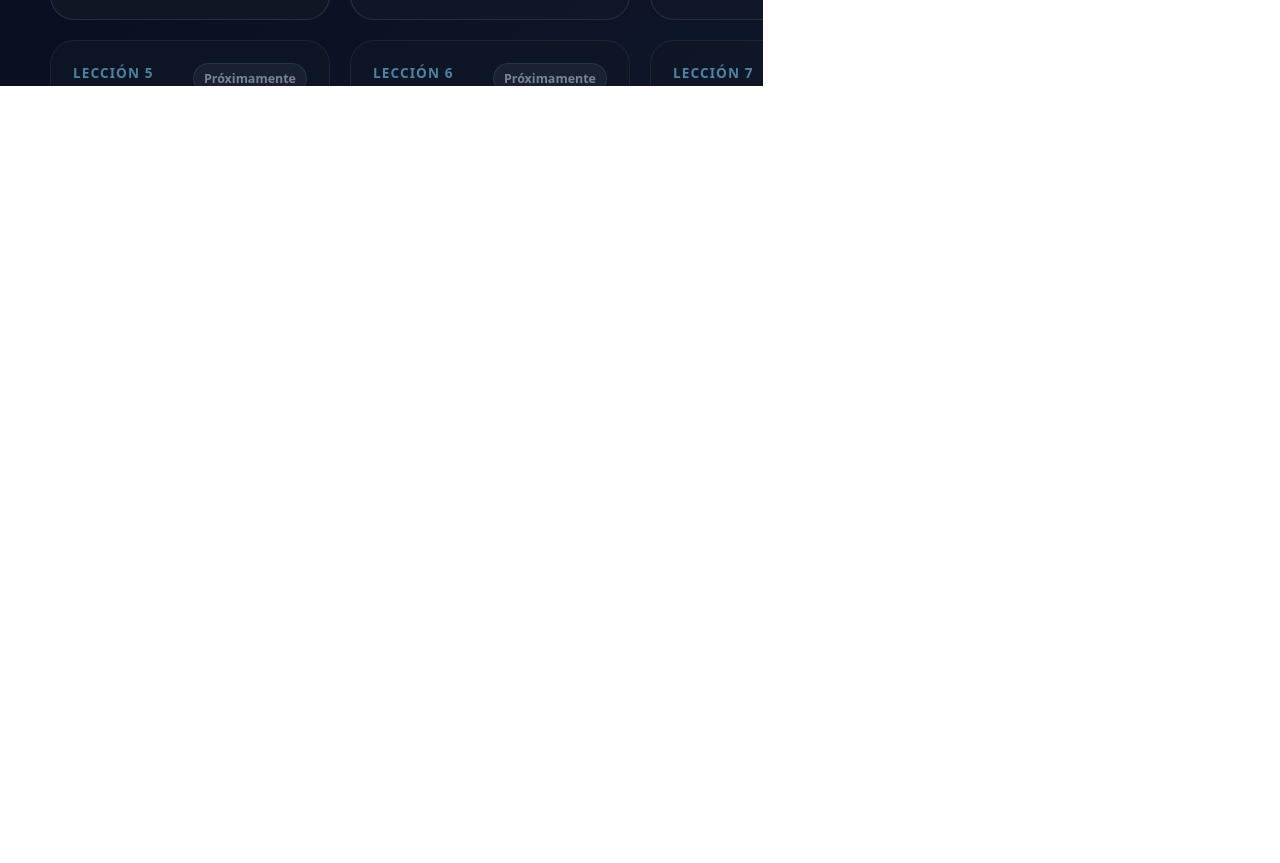
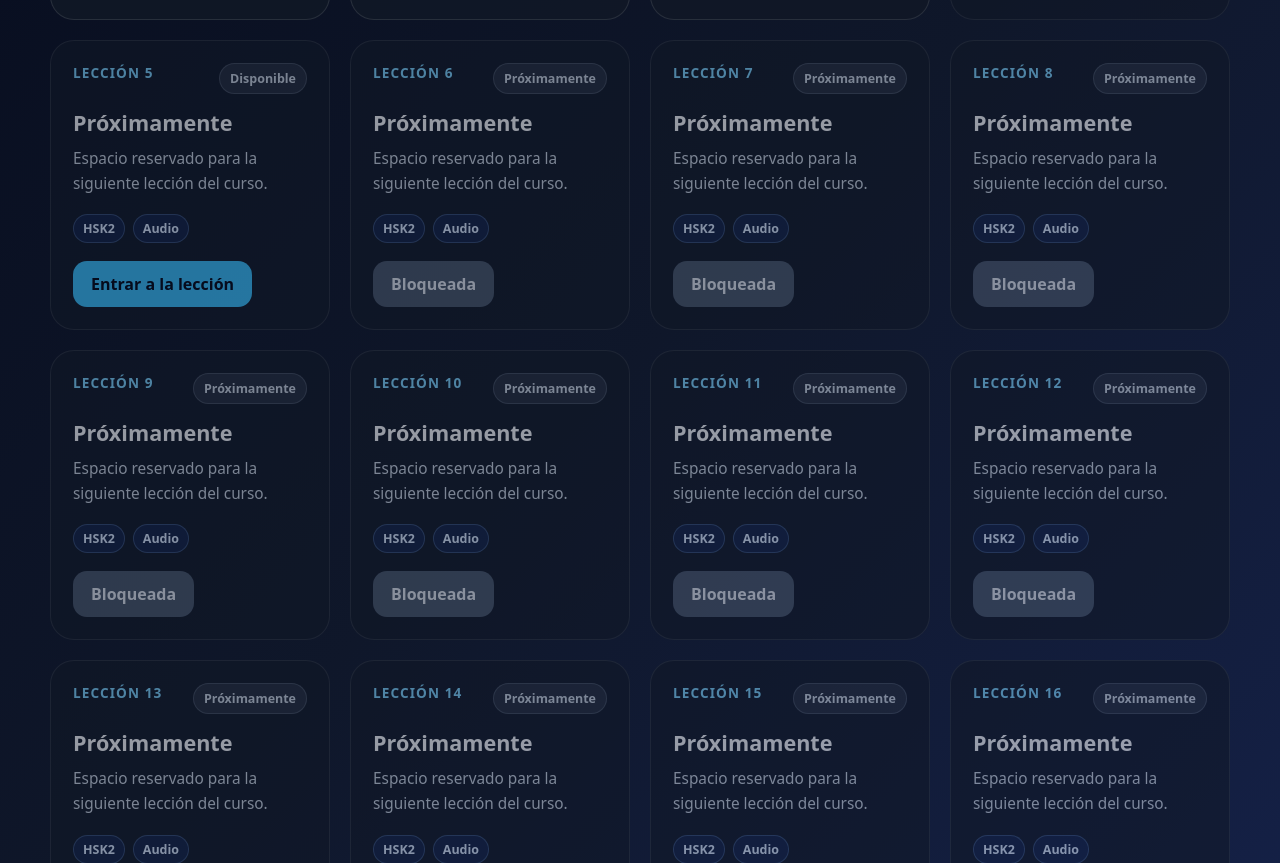
Before and after one commit to hum328-tech/hsk2, a plain HTML site: page index.html in a window 1280 px wide. Shown: the part 1185-2048 px from the top of the page. Drawn offline with Linux system fonts and the light colour scheme.

Commit message:
Update index.html

```diff
--- a/index.html
+++ b/index.html
@@ -449,13 +449,13 @@
         <div>
           <div class="lesson-top">
             <div class="lesson-number">LECCIÓN 5</div>
-            <div class="status locked-badge">Próximamente</div>
+            <div class="status locked-badge">Disponible</div>
           </div>
           <h3>Próximamente</h3>
           <p>Espacio reservado para la siguiente lección del curso.</p>
           <div class="chips"><span class="chip">HSK2</span><span class="chip">Audio</span></div>
         </div>
-        <span class="btn locked-btn">Bloqueada</span>
+        <a class="btn" href="leccion4.html">Entrar a la lección</a>
       </article>
 
       <article class="lesson-card locked">
```
